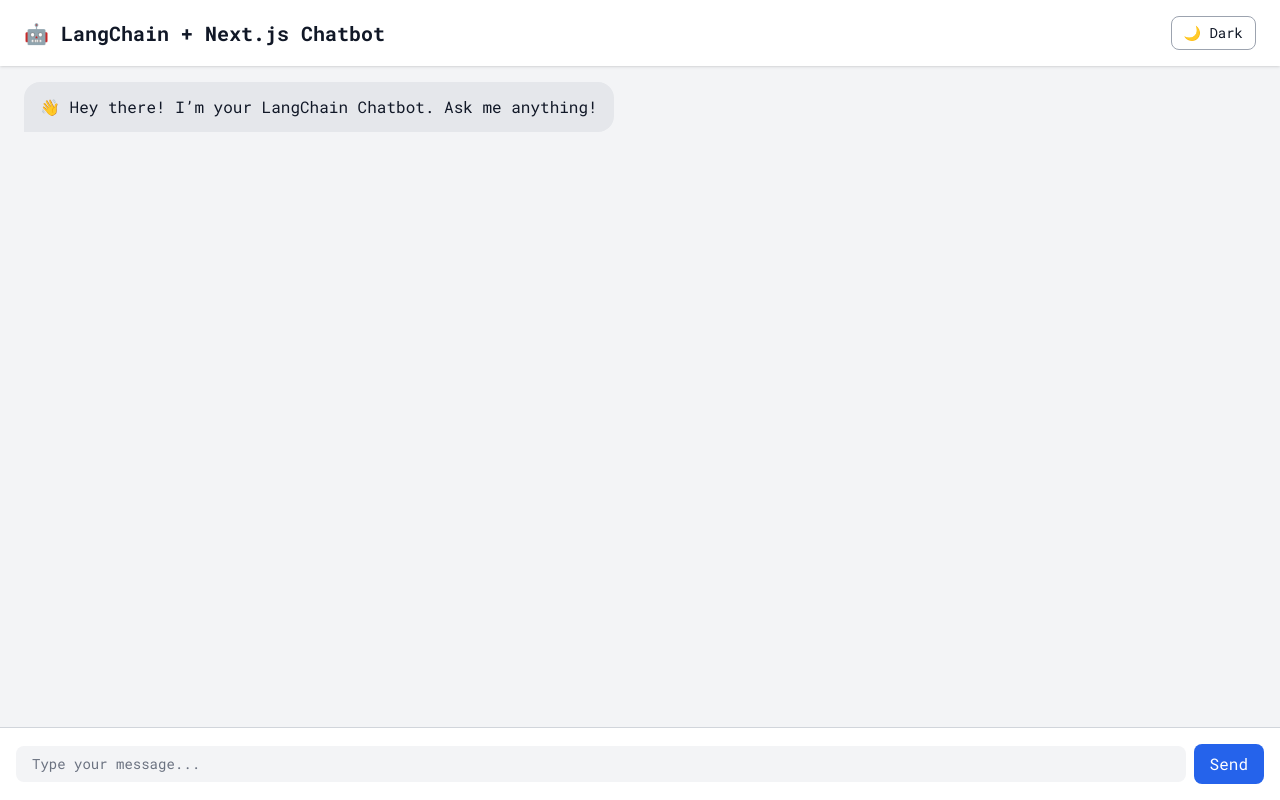
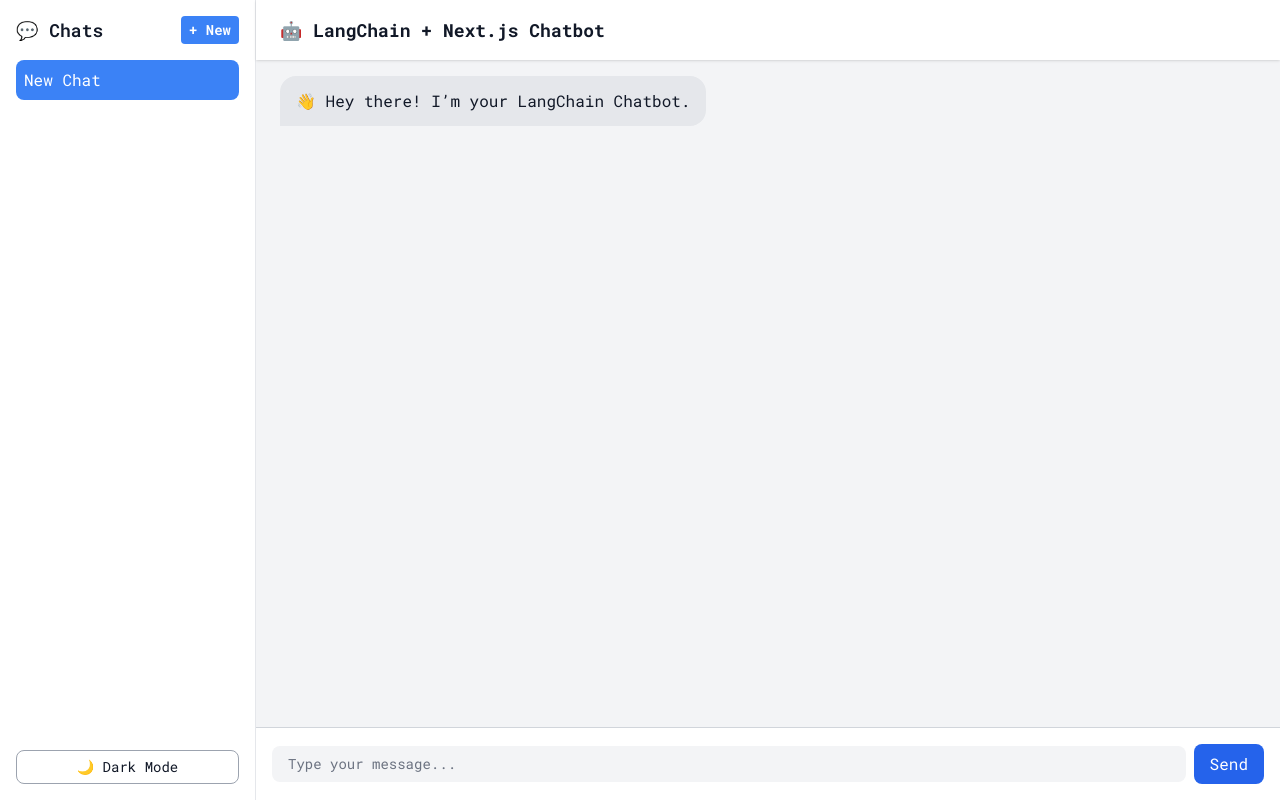
Before and after one commit to nidarifda/langchain-chatbot, a Next.js app: page / in a window 1280 px wide. Built offline with nearby package versions, Linux system fonts and the light colour scheme.

Commit message:
Update page.tsx

```diff
--- a/app/page.tsx
+++ b/app/page.tsx
@@ -1,28 +1,71 @@
 "use client";
 import { useState, useEffect, useRef } from "react";
 
+interface Message {
+  role: "user" | "assistant";
+  content: string;
+}
+
+interface ChatSession {
+  id: string;
+  title: string;
+  messages: Message[];
+}
+
 export default function ChatPage() {
-  const [messages, setMessages] = useState([
-    { role: "assistant", content: "👋 Hey there! I’m your LangChain Chatbot. Ask me anything!" },
-  ]);
+  const [chats, setChats] = useState<ChatSession[]>([]);
+  const [activeChat, setActiveChat] = useState<ChatSession | null>(null);
   const [input, setInput] = useState("");
   const [darkMode, setDarkMode] = useState(false);
   const [isTyping, setIsTyping] = useState(false);
   const chatContainerRef = useRef<HTMLDivElement | null>(null);
 
-  // Scroll to bottom when messages update
+  // Load chats from localStorage
+  useEffect(() => {
+    const savedChats = localStorage.getItem("langchain_chats");
+    if (savedChats) {
+      const parsed = JSON.parse(savedChats);
+      setChats(parsed);
+      setActiveChat(parsed[0] || createNewChat());
+    } else {
+      const newChat = createNewChat();
+      setChats([newChat]);
+      setActiveChat(newChat);
+    }
+  }, []);
+
+  // Auto-scroll to bottom when messages update
   useEffect(() => {
     chatContainerRef.current?.scrollTo({
       top: chatContainerRef.current.scrollHeight,
       behavior: "smooth",
     });
-  }, [messages]);
+  }, [activeChat?.messages]);
 
-  // Send message
+  // Save to localStorage
+  useEffect(() => {
+    localStorage.setItem("langchain_chats", JSON.stringify(chats));
+  }, [chats]);
+
+  const createNewChat = (): ChatSession => ({
+    id: Date.now().toString(),
+    title: "New Chat",
+    messages: [{ role: "assistant", content: "👋 Hey there! I’m your LangChain Chatbot." }],
+  });
+
   const sendMessage = async () => {
-    if (!input.trim()) return;
-    const userMessage = { role: "user", content: input };
-    setMessages((prev) => [...prev, userMessage]);
+    if (!input.trim() || !activeChat) return;
+
+    const userMessage: Message = { role: "user", content: input };
+    const updatedChat = {
+      ...activeChat,
+      messages: [...activeChat.messages, userMessage],
+    };
+
+    setChats((prev) =>
+      prev.map((chat) => (chat.id === activeChat.id ? updatedChat : chat))
+    );
+    setActiveChat(updatedChat);
     setInput("");
     setIsTyping(true);
 
@@ -32,16 +75,38 @@
         headers: { "Content-Type": "application/json" },
         body: JSON.stringify({ message: input }),
       });
+
       const data = await res.json();
-      setMessages((prev) => [
-        ...prev,
-        { role: "assistant", content: data.reply || "⚠️ No response from server." },
-      ]);
+      const botMessage: Message = {
+        role: "assistant",
+        content: data.reply || "⚠️ No response from server.",
+      };
+
+      const chatWithBot = {
+        ...updatedChat,
+        messages: [...updatedChat.messages, botMessage],
+        title:
+          updatedChat.title === "New Chat"
+            ? input.slice(0, 30) + (input.length > 30 ? "..." : "")
+            : updatedChat.title,
+      };
+
+      setChats((prev) =>
+        prev.map((chat) => (chat.id === chatWithBot.id ? chatWithBot : chat))
+      );
+      setActiveChat(chatWithBot);
     } catch (err) {
-      setMessages((prev) => [
-        ...prev,
-        { role: "assistant", content: "⚠️ Error connecting to the server." },
-      ]);
+      const errorMsg: Message = {
+        role: "assistant",
+        content: "⚠️ Error connecting to the server.",
+      };
+      setChats((prev) =>
+        prev.map((chat) =>
+          chat.id === activeChat.id
+            ? { ...chat, messages: [...chat.messages, errorMsg] }
+            : chat
+        )
+      );
     } finally {
       setIsTyping(false);
     }
@@ -54,35 +119,77 @@
     }
   };
 
+  const startNewChat = () => {
+    const newChat = createNewChat();
+    setChats([newChat, ...chats]);
+    setActiveChat(newChat);
+  };
+
   return (
     <main
-      className={`flex flex-col h-screen transition-colors duration-300 ${
+      className={`flex h-screen transition-colors duration-300 ${
         darkMode ? "bg-[#1E1E2E] text-gray-100" : "bg-gray-100 text-gray-900"
       }`}
     >
-      {/* Header */}
+      {/* Sidebar */}
+      <aside
+        className={`w-64 flex flex-col border-r p-4 ${
+          darkMode ? "bg-[#27293D] border-gray-700" : "bg-white border-gray-200"
+        }`}
+      >
+        <h2 className="text-lg font-semibold mb-4 flex justify-between items-center">
+          💬 Chats
+          <button
+            onClick={startNewChat}
+            className="text-sm bg-blue-500 text-white px-2 py-1 rounded hover:bg-blue-600"
+          >
+            + New
+          </button>
+        </h2>
+
+        <div className="flex-1 overflow-y-auto space-y-2">
+          {chats.map((chat) => (
+            <button
+              key={chat.id}
+              onClick={() => setActiveChat(chat)}
+              className={`w-full text-left p-2 rounded-lg truncate ${
+                activeChat?.id === chat.id
+                  ? "bg-blue-500 text-white"
+                  : darkMode
+                  ? "hover:bg-gray-700"
+                  : "hover:bg-gray-200"
+              }`}
+            >
+              {chat.title}
+            </button>
+          ))}
+        </div>
+
+        <button
+          onClick={() => setDarkMode(!darkMode)}
+          className="mt-4 border border-gray-400 px-3 py-1.5 rounded-lg text-sm hover:bg-gray-200 dark:hover:bg-gray-700"
+        >
+          {darkMode ? "☀️ Light Mode" : "🌙 Dark Mode"}
+        </button>
+      </aside>
+
+      {/* Chat Area */}
+      <section className="flex flex-col flex-1">
         <header
           className={`flex justify-between items-center px-6 py-4 shadow ${
             darkMode ? "bg-[#27293D]" : "bg-white"
           }`}
         >
-        <h1 className="text-xl font-bold flex items-center gap-2">
+          <h1 className="font-bold text-lg flex items-center gap-2">
             🤖 LangChain + Next.js Chatbot
           </h1>
-        <button
-          onClick={() => setDarkMode(!darkMode)}
-          className="px-3 py-1.5 rounded-lg border border-gray-400 text-sm hover:bg-gray-200 dark:hover:bg-gray-700"
-        >
-          {darkMode ? "☀️ Light" : "🌙 Dark"}
-        </button>
         </header>
 
-      {/* Chat Area */}
         <div
           ref={chatContainerRef}
           className="flex-1 overflow-y-auto px-6 py-4 space-y-4 scrollbar-thin scrollbar-thumb-gray-400"
         >
-        {messages.map((msg, idx) => (
+          {activeChat?.messages.map((msg, idx) => (
             <div
               key={idx}
               className={`flex ${msg.role === "user" ? "justify-end" : "justify-start"}`}
@@ -101,7 +208,6 @@
             </div>
           ))}
 
-        {/* Typing Animation */}
           {isTyping && (
             <div className="flex justify-start">
               <div
@@ -119,7 +225,7 @@
           )}
         </div>
 
-      {/* Input Area */}
+        {/* Input */}
         <div
           className={`flex items-center gap-2 p-4 border-t ${
             darkMode ? "bg-[#27293D] border-gray-700" : "bg-white border-gray-300"
@@ -144,6 +250,7 @@
             Send
           </button>
         </div>
+      </section>
     </main>
   );
 }
```
Lines whose indentation alone changed are shown as unchanged.
